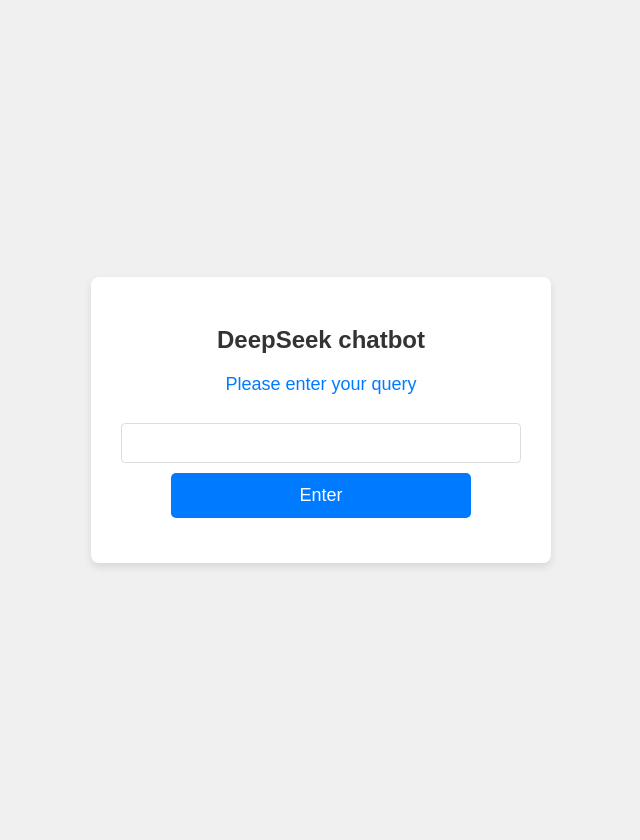
After one commit to cwcyenk/for_dbs_fun, a Flask app: template templates/deepseek.html in a window 1280 px wide. The commit adds this page. Shown: the whole page, without its empty margins (319-959 px from the left). Run offline with Flask 3, Linux system fonts and the light colour scheme; the template is opened without the code that fills it, so the values that code supplies are empty; parts of the project's set-up code (start-up, migrations or seed data) failed here and were passed over.

Commit message:
Add deepseek html

```diff
--- /dev/null
+++ b/templates/deepseek.html
@@ -0,0 +1,16 @@
+<head>
+    <meta name="viewport"
+        content="width=device-width, initial-scale=1.0">
+    <link rel="stylesheet" href="{{ url_for('static',
+        filename='styles.css') }}">
+</head>
+<body>
+    <div class="container">
+    <h2>DeepSeek chatbot</h2>
+        <form action="/deepseek_reply" method="post">
+            <p>Please enter your query</p>
+            <input type="text" name="q">
+            <input type="submit" value="Enter">
+        </form>
+    </div>
+</body>
--- a/templates/main.html
+++ b/templates/main.html
@@ -10,6 +10,9 @@
         <form action="/llama" method="post">
             <input type="submit" value="LLAMA chatbot via groq">
         </form>
+        <form action="/deepseek" method="post">
+            <input type="submit" value="DeepSeek chatbot">
+        </form>
         <form action="/dbs" method="post">
             <input type="submit" value="Predict DBS price">
         </form>
```
Also changed, not shown: templates/deepseek_reply.html (added, +14 -0 lines).
